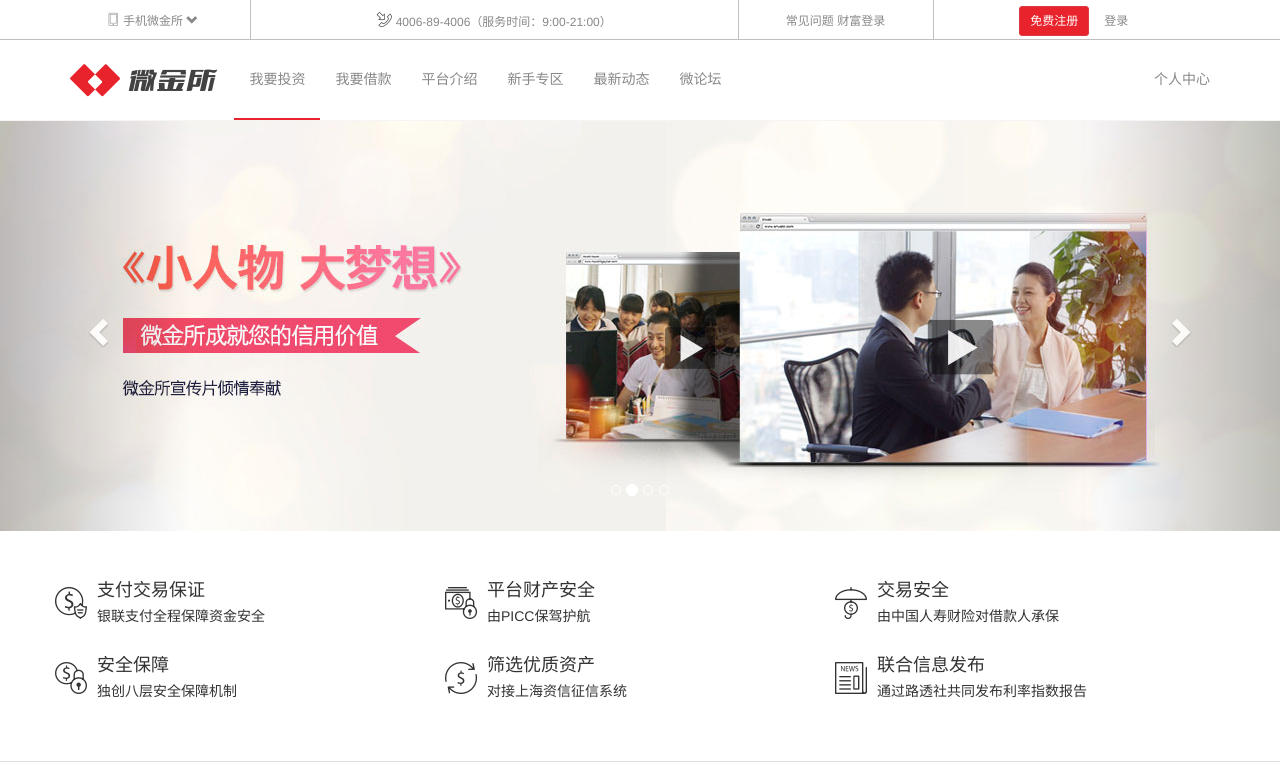
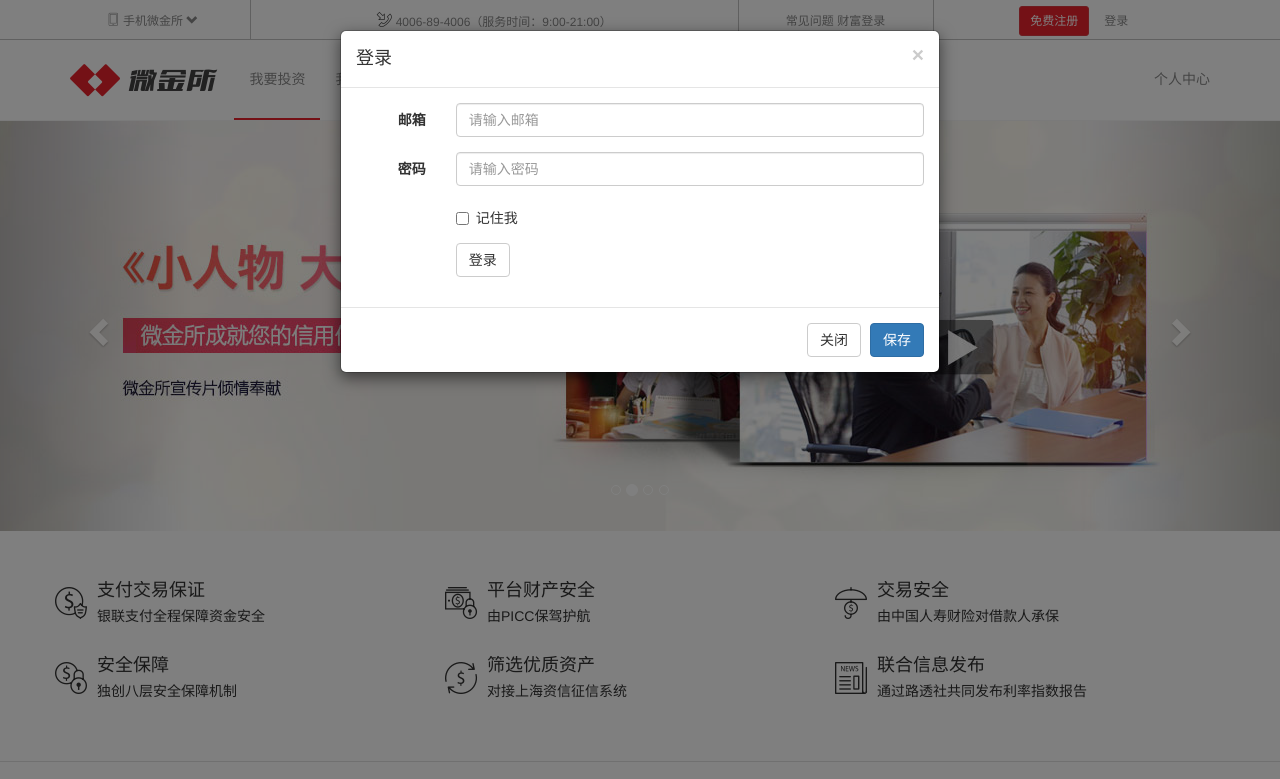
Before and after one commit to dean3271/weijinsuo, a plain HTML site: page index.html in a window 1280 px wide. Both pictures are taken after a click on the link "登录". Shown: the top 779 px of the page. Drawn offline with Linux system fonts and the light colour scheme; files whose address does not match are found by name.

Commit message:
第二次提交，基本完成所有效果

```diff
--- a/index.html
+++ b/index.html
@@ -39,13 +39,12 @@
           </div>
           <div class="col-md-3 text-center">
             <a href="#" class="btn btn-zhb btn-sm">免费注册</a>
-            <a href="#" class="btn btn-sm">登录</a>
+            <a href="#" class="btn btn-sm" data-toggle="modal" data-target="#login-form">登录</a>
           </div>
         </div>
       </div>
     </div>
-    <!-- <nav class="navbar navbar-zhb navbar-static-top" data-spy="affix" data-offset-top="200">
-      <div class="container"> -->
+    <!-- 头部导航区域 -->
     <nav class="navbar navbar-zhb navbar-static-top" data-spy="affix" data-offset-top="260" data-offset-bottom="200">
       <div class="container">
         <div class="navbar-header">
@@ -614,6 +613,53 @@
   <!-- 脚注区域 -->
   <footer></footer>
   <!-- /脚注区域 -->
+  <!-- 头部登录点击出模态框 -->
+  <div class="modal fade" id="login-form" tabindex="-1" role="dialog" aria-labelledby="myModalLabel">
+    <div class="modal-dialog" role="document">
+      <div class="modal-content">
+        <div class="modal-header">
+          <button type="button" class="close" data-dismiss="modal" aria-label="Close"><span aria-hidden="true">&times;</span></button>
+          <h4 class="modal-title" id="myModalLabel">登录</h4>
+        </div>
+        <!-- body里面放模态框的正文内容 -->
+        <div class="modal-body">
+          <!-- 全局样式中 用水平排列的表单 -->
+          <form class="form-horizontal">
+            <div class="form-group">
+              <label for="inputEmail3" class="col-sm-2 control-label">邮箱</label>
+              <div class="col-sm-10">
+                <input type="email" class="form-control" id="inputEmail3" placeholder="请输入邮箱">
+              </div>
+            </div>
+            <div class="form-group">
+              <label for="inputPassword3" class="col-sm-2 control-label">密码</label>
+              <div class="col-sm-10">
+                <input type="password" class="form-control" id="inputPassword3" placeholder="请输入密码">
+              </div>
+            </div>
+            <div class="form-group">
+              <div class="col-sm-offset-2 col-sm-10">
+                <div class="checkbox">
+                  <label>
+                    <input type="checkbox">记住我
+                  </label>
+                </div>
+              </div>
+            </div>
+            <div class="form-group">
+              <div class="col-sm-offset-2 col-sm-10">
+                <button type="submit" class="btn btn-default">登录</button>
+              </div>
+            </div>
+          </form>
+        </div>
+        <div class="modal-footer">
+          <button type="button" class="btn btn-default" data-dismiss="modal">关闭</button>
+          <button type="button" class="btn btn-primary">保存</button>
+        </div>
+      </div>
+    </div>
+  </div>
 
   <!--
       jQuery (Bootstrap 的所有 JavaScript 插件都依赖 jQuery，所以必须放在前边)
--- a/js/main.js
+++ b/js/main.js
@@ -75,8 +75,34 @@
   $title.text(title);
 });
 
+/* 轮播图移动端滑动效果 */
+//1.手指触摸开始时，得到触摸点的坐标
+//2.移动时，得到实时x轴的坐标
+//3.用2-1得到X方向移动移动了多少，正值则向右滑动，反之向左
+//   规定只有移动距离的绝对值大于50px时，判断滑动成功
+var startX;
+var endX;
+var moveX
+//用carousel类绑定事件，让页面上其他相同功能的版块共享此方法
+$(".carousel").on("touchstart",function (event) {
+    //console.log(event);
+    //注意原生JS的方法没有originalEvent属性
+    //event.touches[0].clientX; 原生JS方法
+    startX = event.originalEvent.touches[0].clientX;
+})
+$("#main_ad").on("touchmove",function (event) {
+  endX = event.originalEvent.touches[0].clientX;
+})
+$("#main_ad").on("touchend",function (event) {
+  // 得到差值
+  moveX = endX-startX;//Math.abs();
+  if(moveX > 50){
+    $(this).carousel('prev');
+  }else if (moveX < -50) {
+    $(this).carousel('next');
 
-
+  }
+})
 
 
 });
```
